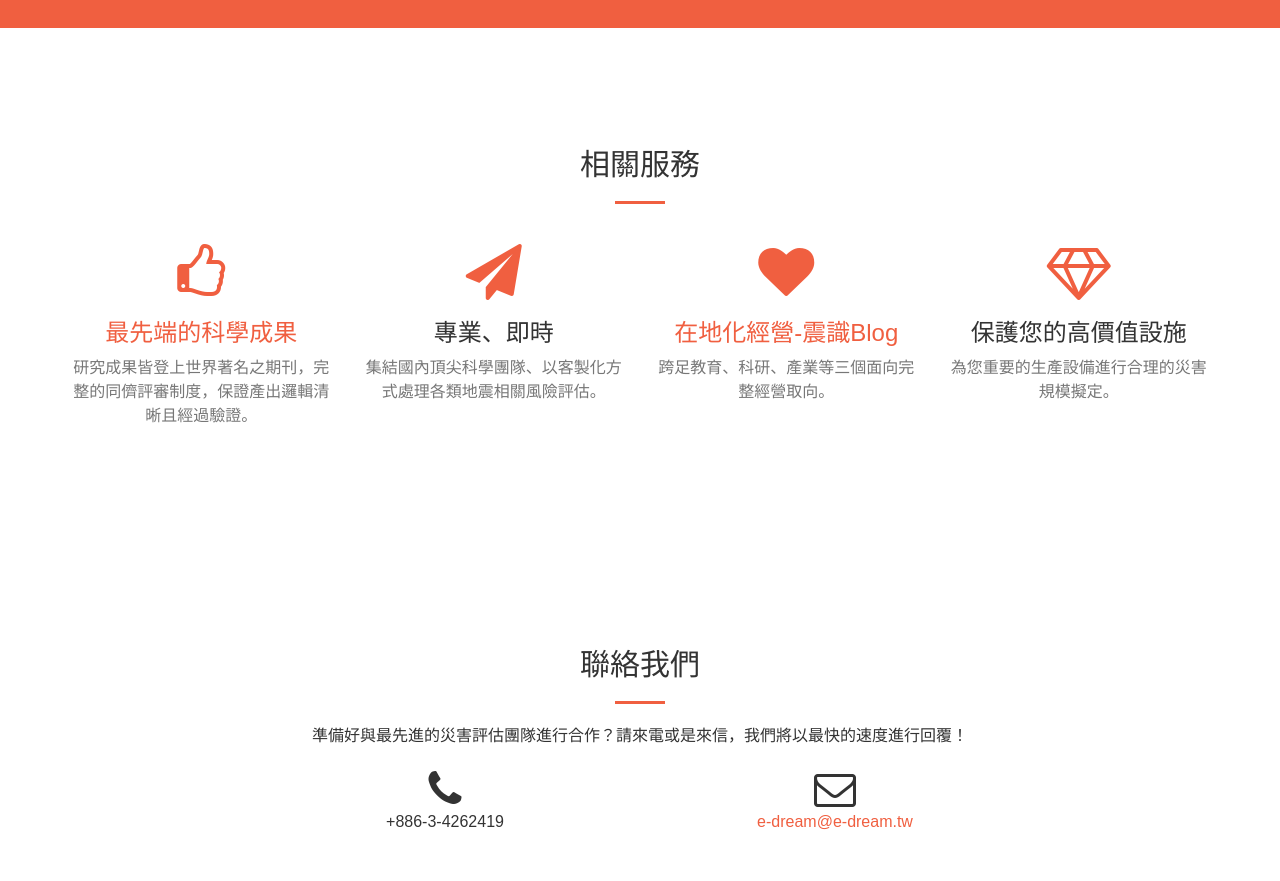
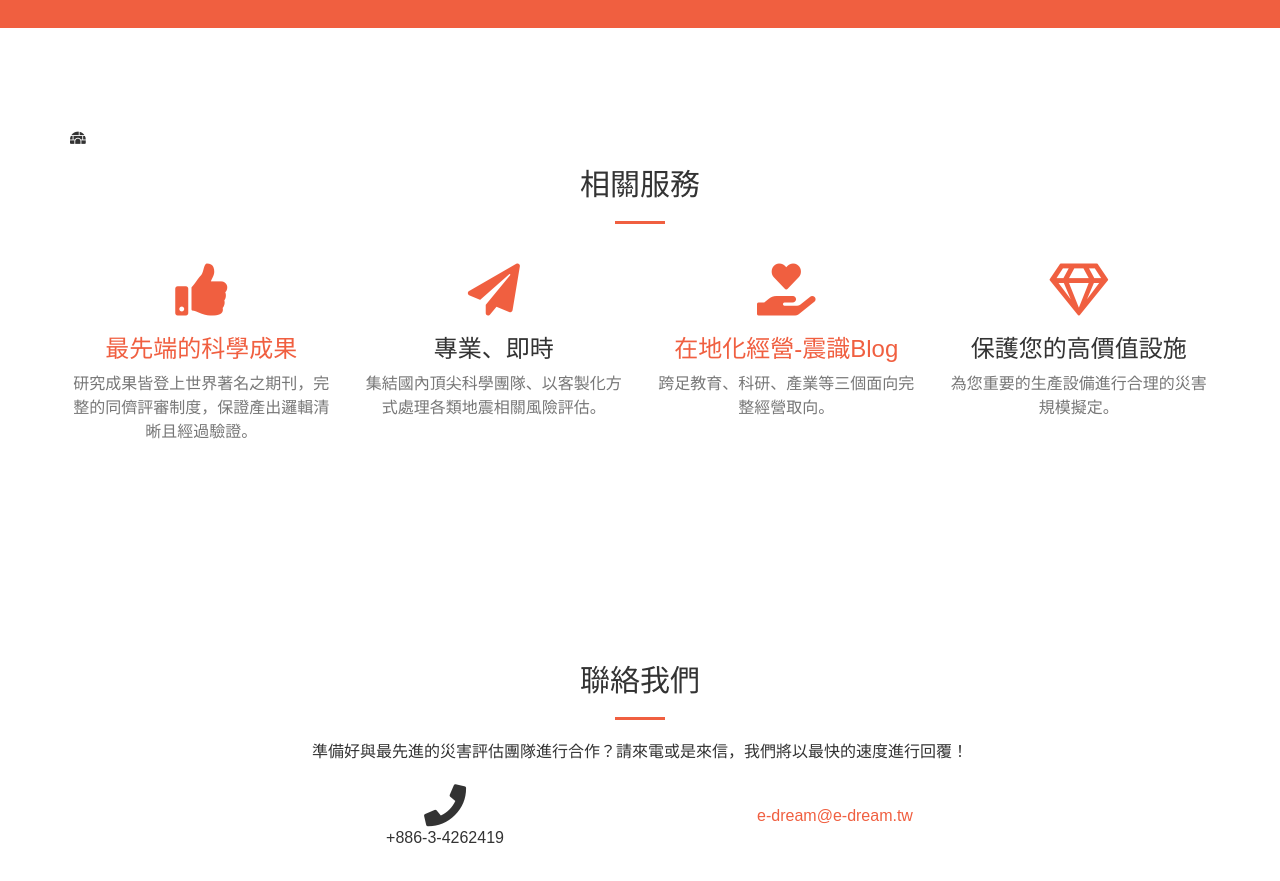
Before and after one commit to wuskai/E-DREaM, a website: page index.html in a window 1280 px wide. Shown: the part 1300-2181 px from the top of the page. Drawn offline with nearby package versions, Linux system fonts and the light colour scheme; files whose address does not match are found by name.

Commit message:
font-awesome 5 updated

```diff
--- a/index.html
+++ b/index.html
@@ -31,7 +31,8 @@
     <link href="vendor/bootstrap/css/bootstrap.min.css" rel="stylesheet">
 
     <!-- Custom Fonts -->
-    <link rel="stylesheet" href="./css/font-awesome.min.css">
+    <link rel="stylesheet" href="https://use.fontawesome.com/releases/v5.7.0/css/all.css" integrity="sha384-lZN37f5QGtY3VHgisS14W3ExzMWZxybE1SJSEsQp9S+oqd12jhcu+A56Ebc1zFSJ" crossorigin="anonymous">
+    <!-- <link rel="stylesheet" href="./css/font-awesome.min.css"> -->
     <!-- <link href="vendor/font-awesome/css/font-awesome.min.css" rel="stylesheet" type="text/css"> -->
     <link href='https://fonts.googleapis.com/css?family=Open+Sans:300italic,400italic,600italic,700italic,800italic,400,300,600,700,800'
         rel='stylesheet' type='text/css'>
@@ -129,7 +130,8 @@
                 <div class="col-lg-3 col-md-6 text-center">
                     <div class="service-box">
                         <a href="http://eqkc.earth.ncu.edu.tw/E-DREaM/">
-                            <i class="fa fa-4x fa-thumbs-o-up text-primary sr-icons"></i>
+                            <i class="fas fa-thumbs-up text-primary sr-icons" style="font-size: 52px"></i>
+                            <!-- <i class="fa fa-4x fa-thumbs-o-up text-primary sr-icons"></i>  -->
                             <!-- <i class="fa fa-4x fa-newspaper-o text-primary sr-icons"></i>  -->
                             <h3>最先端的科學成果</h3>
                             <p class="text-muted">研究成果皆登上世界著名之期刊，完整的同儕評審制度，保證產出邏輯清晰且經過驗證。</p>
@@ -138,7 +140,7 @@
                 </div>
                 <div class="col-lg-3 col-md-6 text-center">
                     <div class="service-box">
-                        <i class="fa fa-4x fa-paper-plane text-primary sr-icons"></i>
+                        <i class="fas fa-paper-plane text-primary sr-icons" style="font-size: 52px"></i>
                         <h3>專業、即時</h3>
                         <p class="text-muted">集結國內頂尖科學團隊、以客製化方式處理各類地震相關風險評估。</p>
                     </div>
@@ -146,7 +148,7 @@
                 <div class="col-lg-3 col-md-6 text-center">
                     <div class="service-box">
                         <a href="https://quakeledge.blogspot.com/p/blog-page.html">
-                            <i class="fa fa-4x fa-heart text-primary sr-icons"></i>
+                            <i class="fas fa-hand-holding-heart text-primary sr-icons" style="font-size: 52px"></i>
                             <h3>在地化經營-震識Blog</h3>
                             <p class="text-muted">跨足教育、科研、產業等三個面向完整經營取向。</p>
                     </div>
@@ -154,7 +156,7 @@
                 </div>
                 <div class="col-lg-3 col-md-6 text-center">
                     <div class="service-box">
-                        <i class="fa fa-4x fa-diamond text-primary sr-icons"></i>
+                            <i class="far fa-gem text-primary sr-icons" style="font-size: 52px"></i>
                         <h3>保護您的高價值設施</h3>
                         <p class="text-muted">為您重要的生產設備進行合理的災害規模擬定。</p>
                     </div>
```
